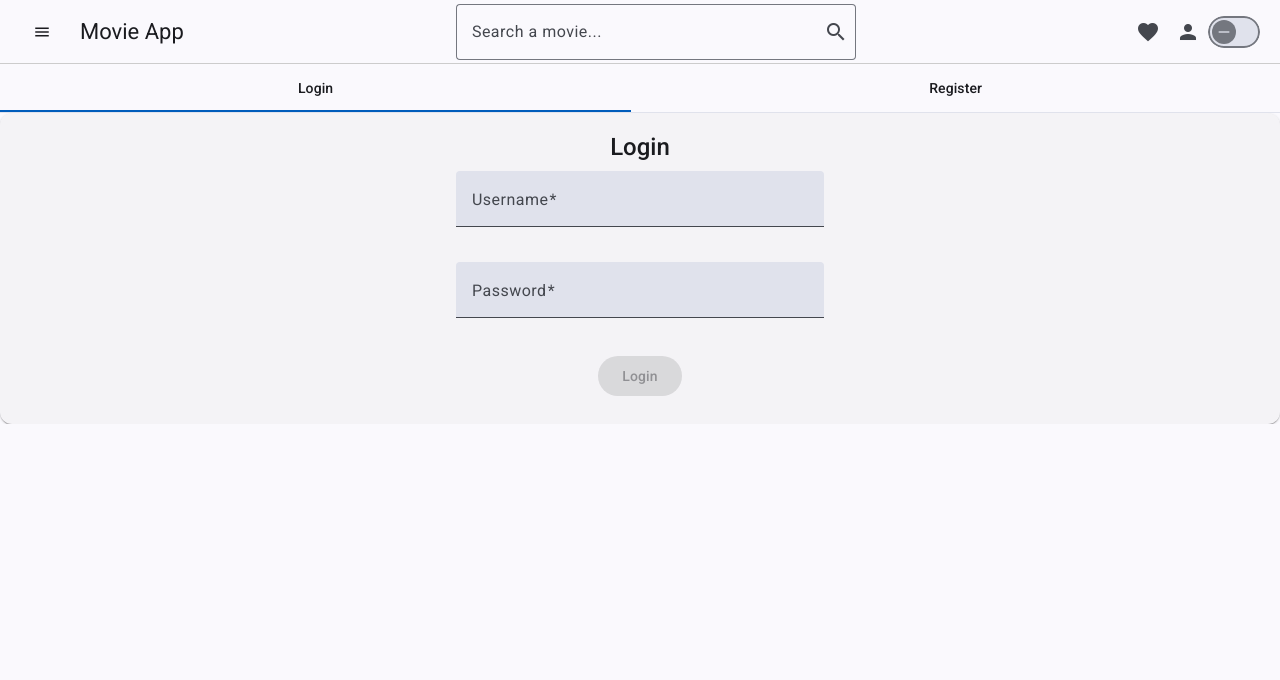
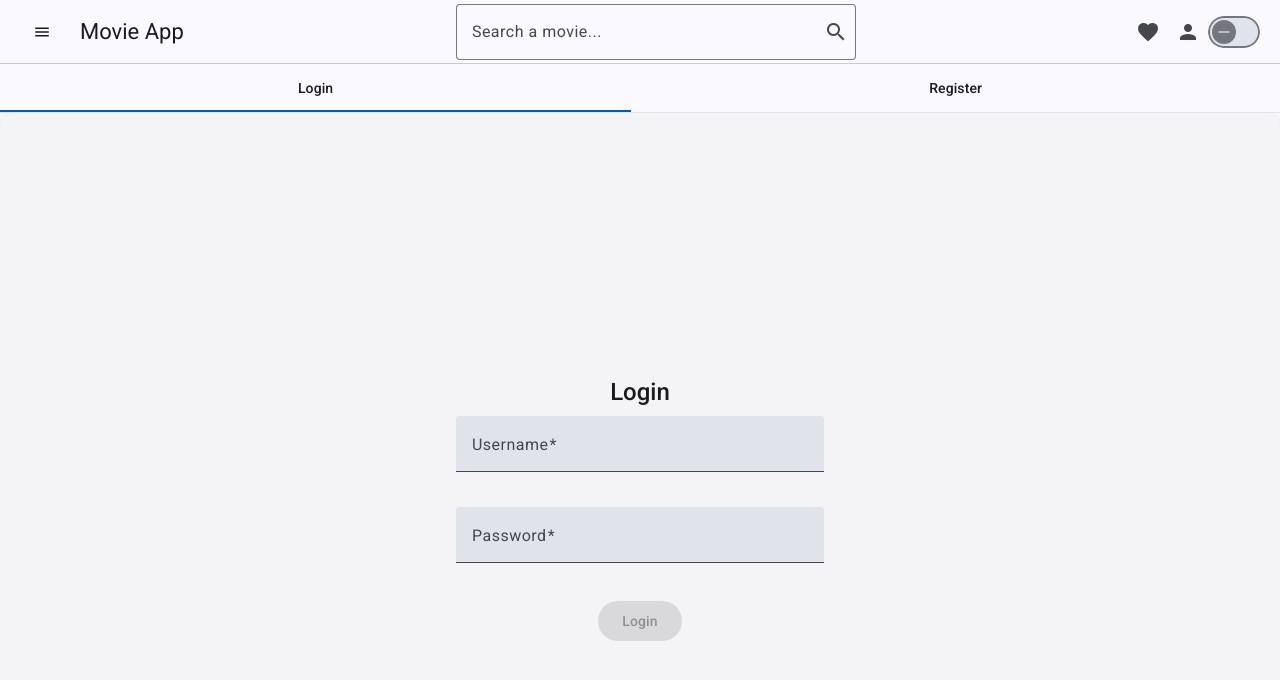
Before and after one commit to messaoudRm/movieapp-ui, an Angular app: page /auth in a window 1280 px wide. Shown: the top 680 px of the page. Built offline with nearby package versions, Linux system fonts and the light colour scheme.

Commit message:
fix some style #2

```diff
--- a/src/app/auth/components/login.component/login.component.scss
+++ b/src/app/auth/components/login.component/login.component.scss
@@ -1,3 +1,9 @@
+:host {
+  display: block;
+  height: 100vh;
+  width: 100vw;
+}
+
 #container {
   display: flex;
   align-items: center;
--- a/src/app/auth/components/register.component/register.component.scss
+++ b/src/app/auth/components/register.component/register.component.scss
@@ -1,3 +1,9 @@
+:host {
+  display: block;
+  height: 100vh;
+  width: 100vw;
+}
+
 #container {
   display: flex;
   align-items: center;
@@ -24,7 +30,7 @@ mat-card-title {
 mat-card-content {
   display: flex;
   flex-direction: column;
-  gap: 15px;
+
 }
 
 mat-card-actions {
```
